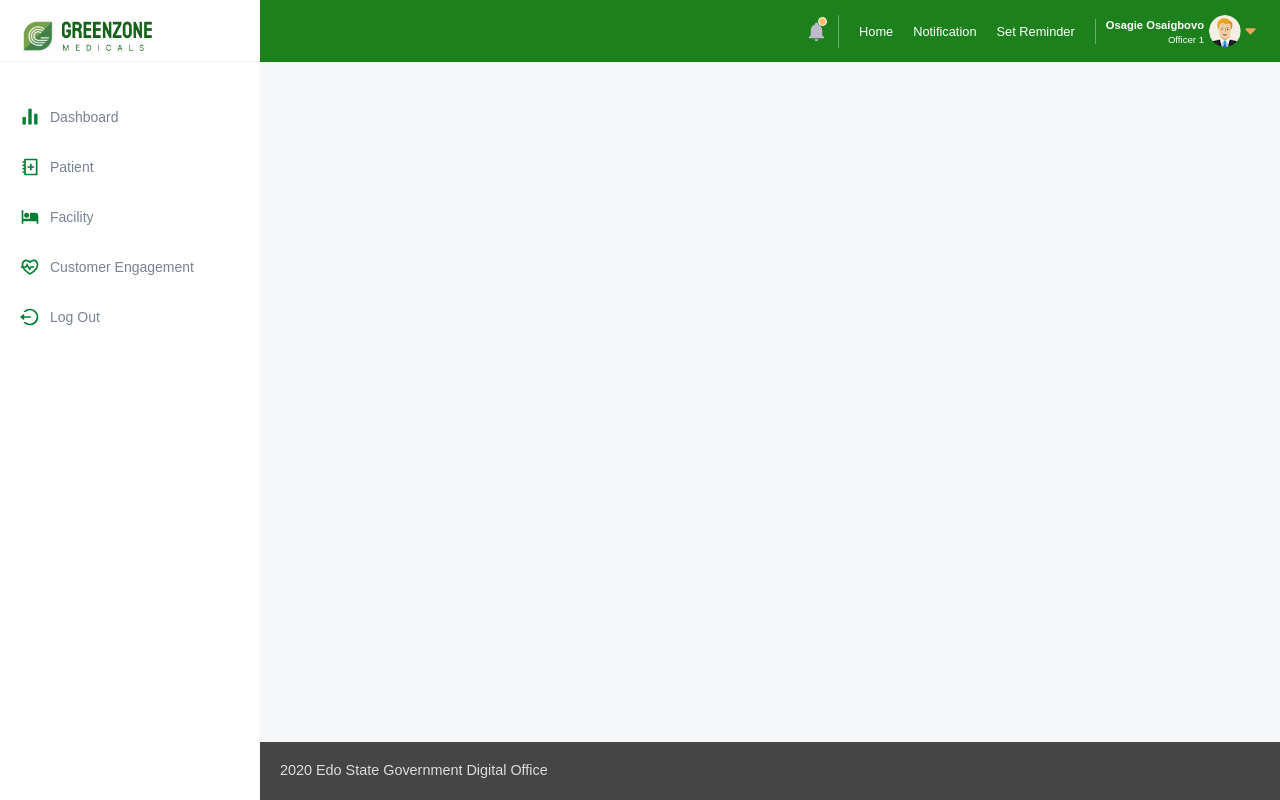
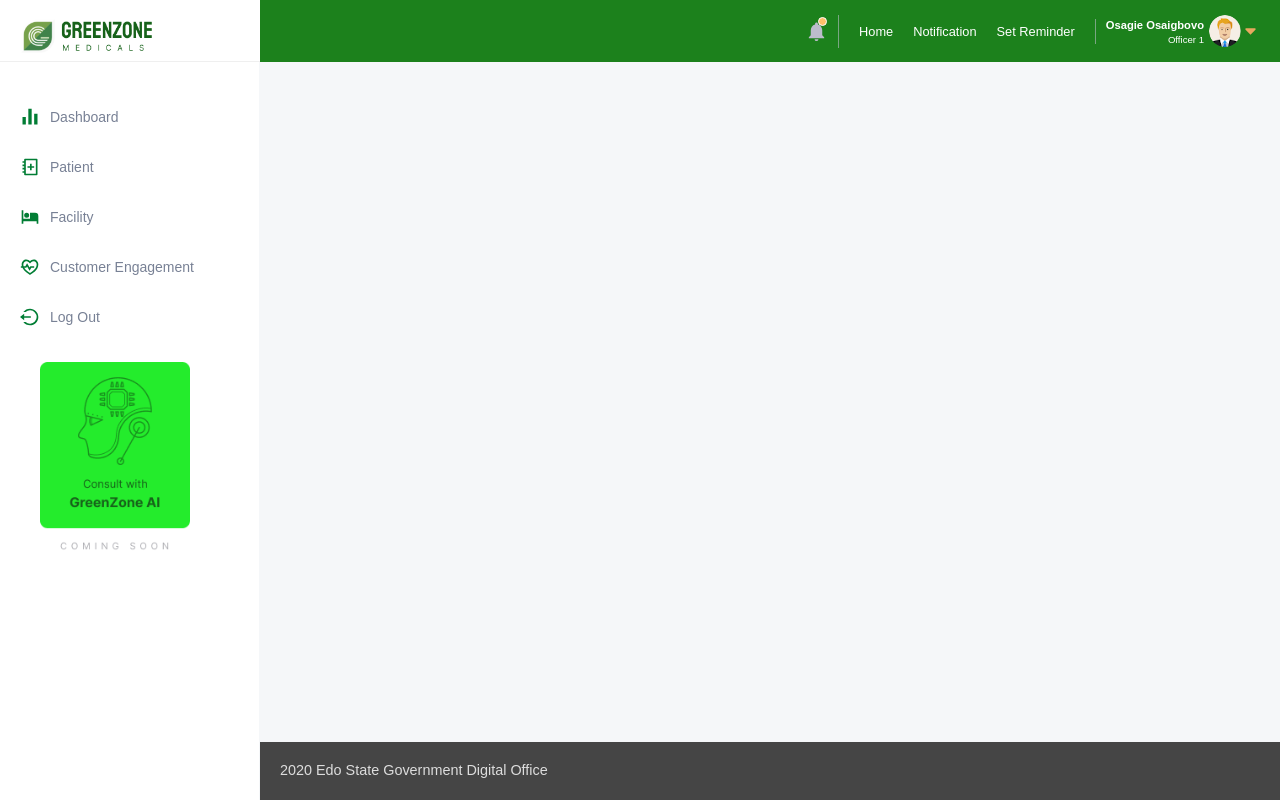
Before and after one commit to najeeudanesi/doctor_module, a React (Create React App) app: page /doctor in a window 1280 px wide. Built offline with nearby package versions, Linux system fonts and the light colour scheme.

Commit message:
customer engagements2

```diff
--- a/src/components/layouts/Sidebar.jsx
+++ b/src/components/layouts/Sidebar.jsx
@@ -5,6 +5,7 @@ import { RiLogoutCircleLine } from "react-icons/ri";
 import EdsgLogo from "../../assets/images/SidebarLogo.png";
 import { AiOutlineHome } from "react-icons/ai";
 import { logout } from "../../utility/auth";
+import aiLogo from "../../assets/images/Greezone-ai.png"; // import aiLogo
 // import { logout } from "../../utility/auth";
 
 const Sidebar = ({ history, menuList }) => {
@@ -36,7 +37,11 @@ const Sidebar = ({ history, menuList }) => {
               <span className="title">Log Out</span>
             </Link>
           </li>
+          <div className="m-l-20 m-t-20">
+            <img src={aiLogo} alt="logo" className="brand m-l-20" width="150"></img>
+          </div>
         </ul>
+
       </div>
     </nav>
   );
--- a/src/components/pages/CustomerEngagement.jsx
+++ b/src/components/pages/CustomerEngagement.jsx
@@ -102,7 +102,7 @@ function CustomerEngagement() {
   return (
     <div className="w-100">
       <div className="m-t-20">...</div>
-      <div className="m-t-20">Customer Engagement</div>
+      <div className="m-t-20"><h3>Customer Engagement</h3></div>
       <div className="tabs m-t-20 bold-text">
         <div
           className={`tab-item ${selectedTab === "patients" ? "active" : ""}`}
```
